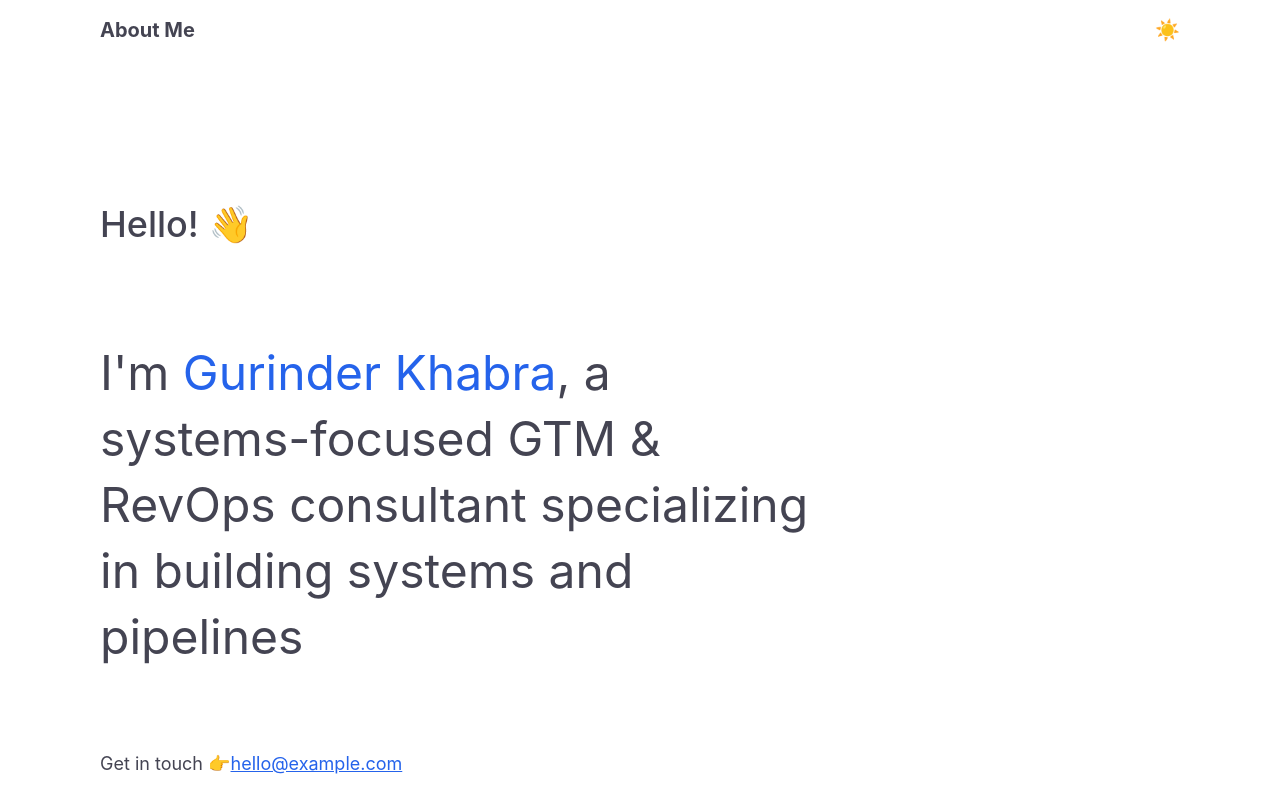
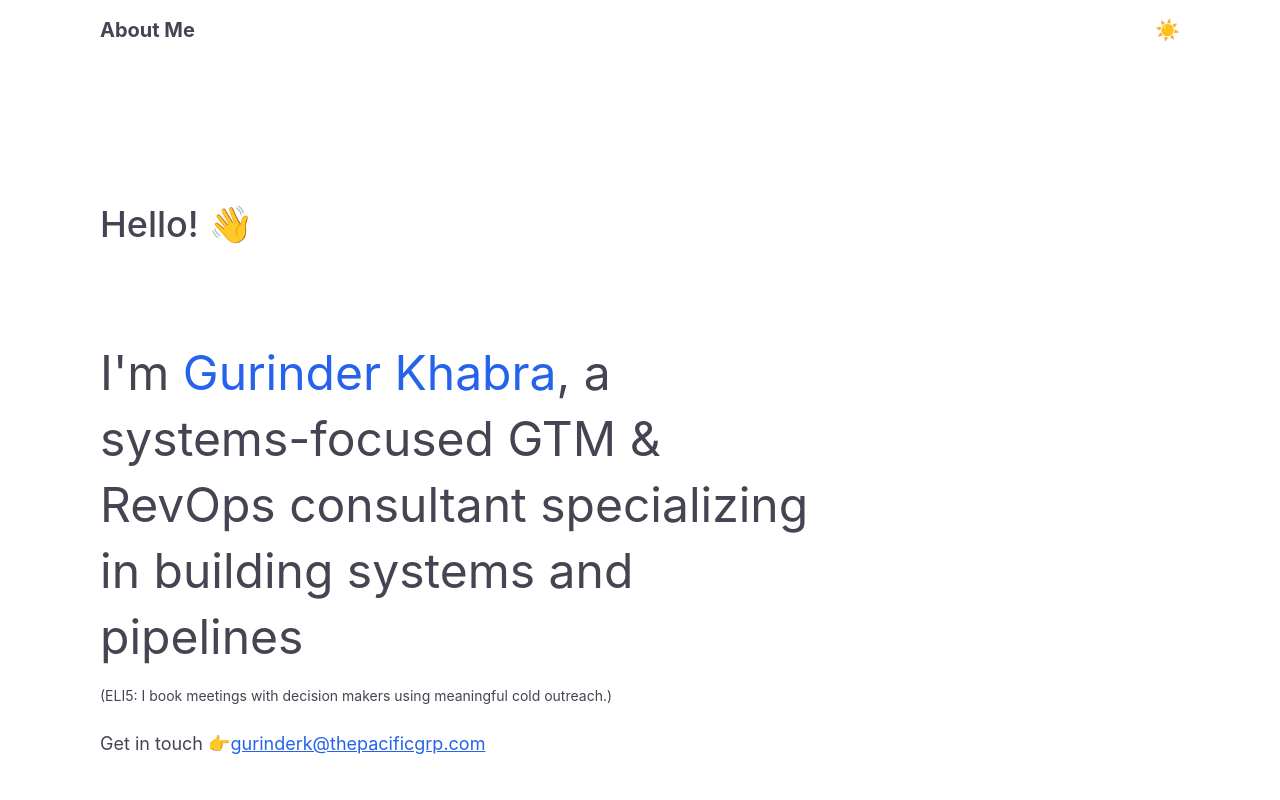
Before and after one commit to Gurinder321/gurinderkhabradotcom, a Next.js app: page /home in a window 1280 px wide. Shown: the top 800 px of the page. Built offline with nearby package versions, Linux system fonts and the light colour scheme.

Commit message:
Added a little note on the home page

```diff
--- a/src/pages/home.js
+++ b/src/pages/home.js
@@ -30,15 +30,16 @@ const Hero = () => {
 
   </div>
   <div>
-  <h2 className="text-5xl font-300 leading-snug py-14 w-full lg:w-2/3">
+  <h2 className="text-5xl font-300 leading-snug pt-14 pb-4 w-full lg:w-2/3">
      I'm <span className="text-blue-600">Gurinder Khabra</span>
      , a systems-focused GTM & RevOps consultant specializing in building systems and pipelines
 </h2>
+<p className='text-sm'>(ELI5: I book meetings with decision makers using meaningful cold outreach.) </p>
   </div>
   <p className="mt-6 text-lg">
      Get in touch 👉
      <a className="text-blue-600 underline" href="mailto:hello@example.com">
-      hello@example.com
+      gurinderk@thepacificgrp.com
      </a>
     </p>
   </div>
@@ -63,6 +64,7 @@ const Hero = () => {
     <p className="mt-4 text-gray-700 leading-relaxed">
     I’m Gurinder Khabra, a passionate GTM & RevOps consultant specializing in building robust systems and pipelines. Currently, I’m helping companies streamline their operations with strategic marketing automations and systems, ensuring smoother workflows and greater efficiency.
     </p>
+
     <p className="mt-4 text-gray-700 leading-relaxed">
     Here are a few areas I’m focused on:
     </p>
```
